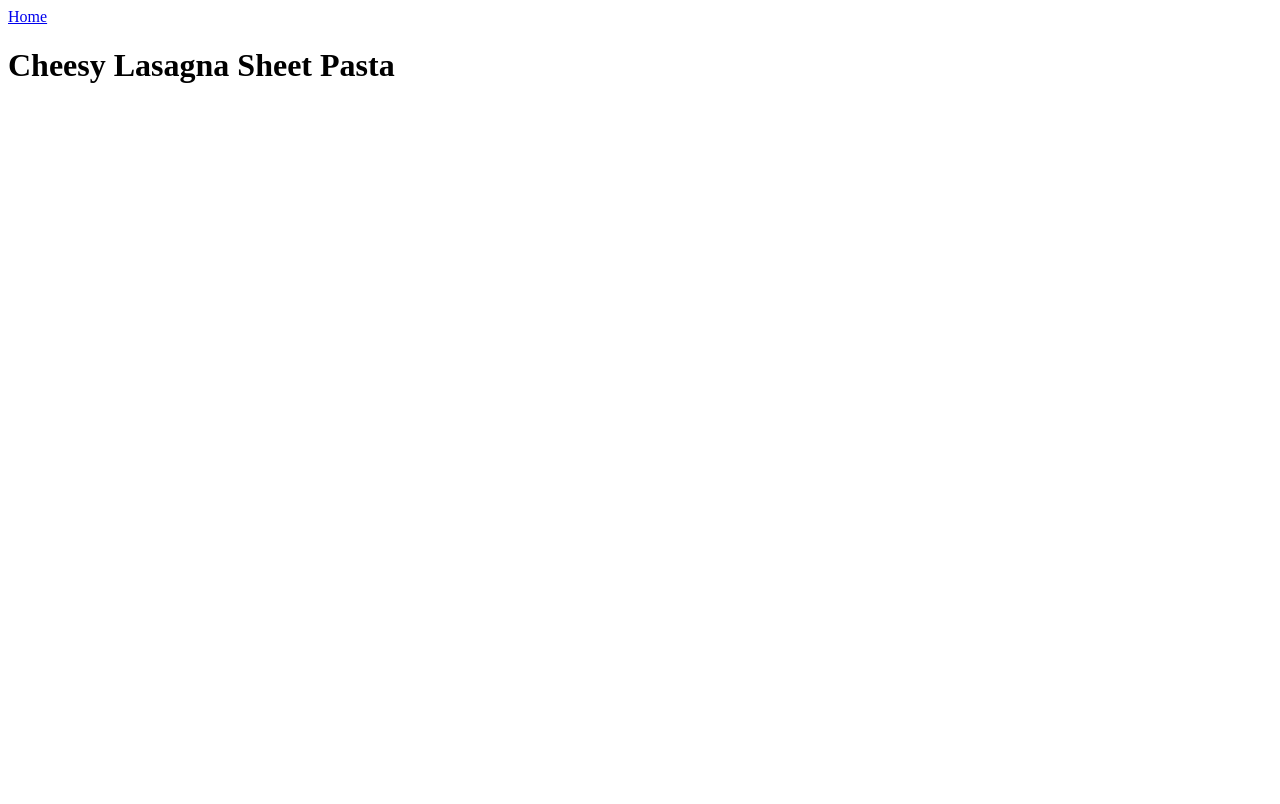
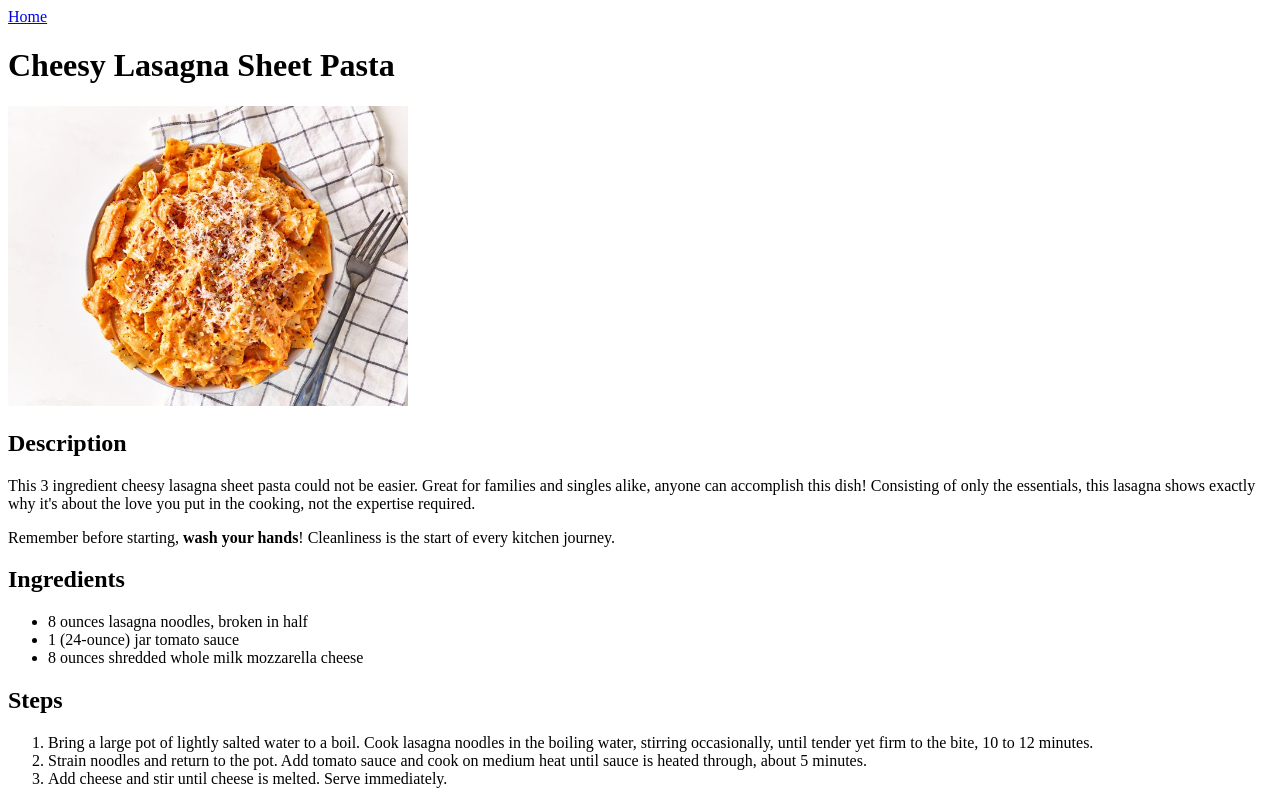
Before and after one commit to mps97/odin-recipes, a plain HTML site: page recipes/lasagna.html in a window 1280 px wide. Drawn offline with Linux system fonts and the light colour scheme.

Commit message:
feat: complete recipe
Add img, description, ingredients, steps, and
change title

```diff
--- a/recipes/lasagna.html
+++ b/recipes/lasagna.html
@@ -3,10 +3,26 @@
 <head>
     <meta charset="UTF-8">
     <meta name="viewport" content="width=device-width, initial-scale=1.0">
-    <title>Document</title>
+    <title>Cheesy Lasagna Sheet Pasta</title>
 </head>
 <body>
     <a href="../index.html">Home</a>
     <h1>Cheesy Lasagna Sheet Pasta</h1>
+    <img src="../img/lasagna.jpg" width="400" alt="A top down view of the Cheesy Lasagna Sheet Pasta.">
+    <h2>Description</h2>
+    <p>This 3 ingredient cheesy lasagna sheet pasta could not be easier. Great for families and singles alike, anyone can accomplish this dish! Consisting of only the essentials, this lasagna shows exactly why it's about the love you put in the cooking, not the expertise required.</p>
+    <p>Remember before starting, <strong>wash your hands</strong>! Cleanliness is the start of every kitchen journey.</p>
+    <h2>Ingredients</h2>
+    <ul>
+        <li>8 ounces lasagna noodles, broken in half</li>
+        <li>1 (24-ounce) jar tomato sauce</li>
+        <li>8 ounces shredded whole milk mozzarella cheese</li>
+    </ul>
+    <h2>Steps</h2>
+    <ol>
+        <li>Bring a large pot of lightly salted water to a boil. Cook lasagna noodles in the boiling water, stirring occasionally, until tender yet firm to the bite, 10 to 12 minutes.</li>
+        <li>Strain noodles and return to the pot. Add tomato sauce and cook on medium heat until sauce is heated through, about 5 minutes.</li>
+        <li>Add cheese and stir until cheese is melted. Serve immediately.</li>
+    </ol>
 </body>
 </html>
```
